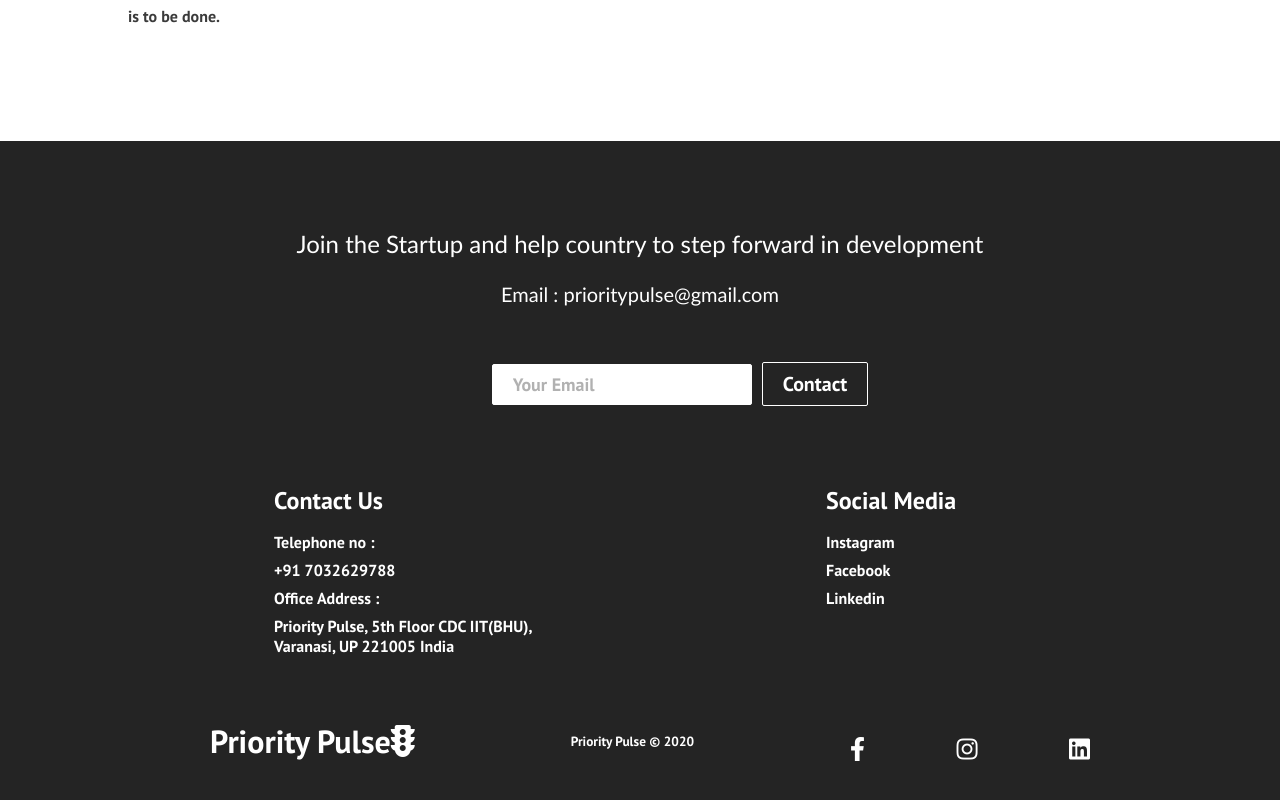
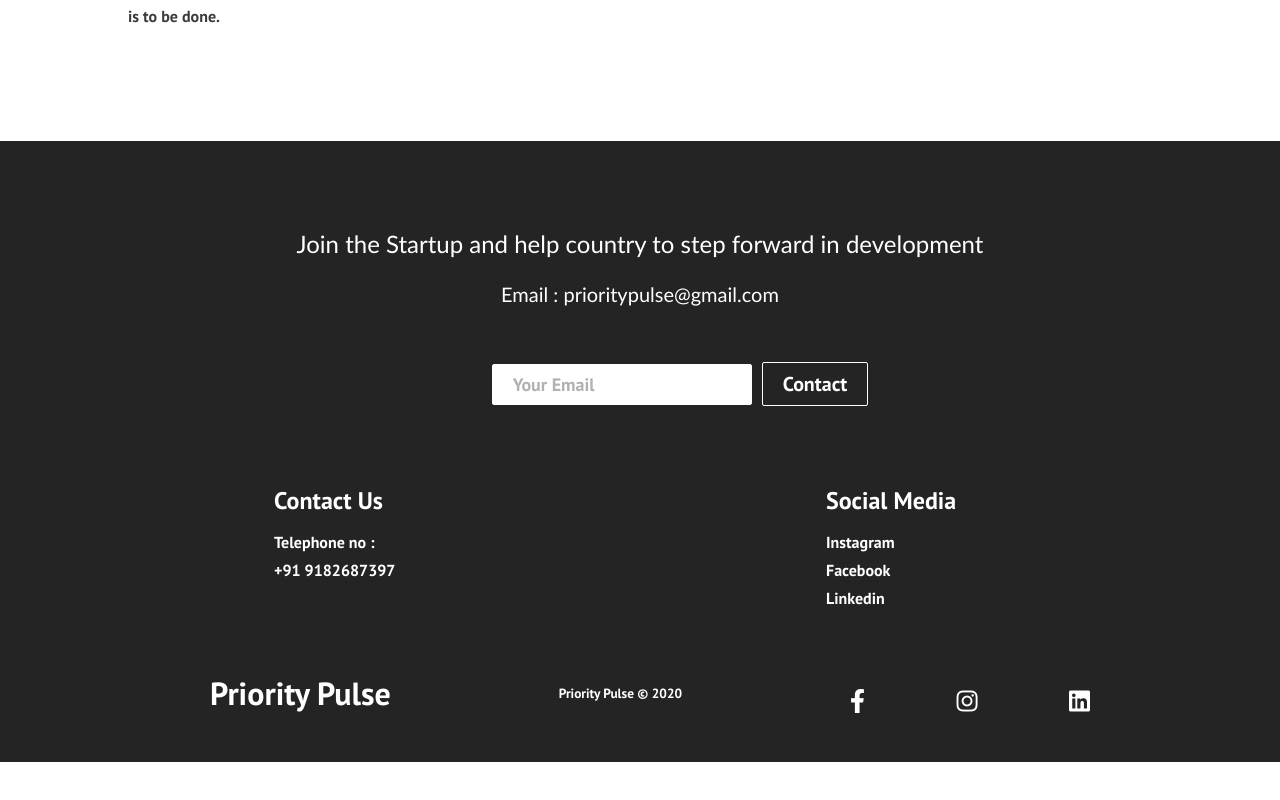
Before and after one commit to jhadesaikiran/Portfolioweb, a React (Create React App) app: page /userweb in a window 1280 px wide. Shown: the part 2129-2929 px from the top of the page. After the commit the page ends 2891 px from the top, so only its background shows below. Built offline with nearby package versions, Linux system fonts and the light colour scheme; some icons are missing.

Commit message:
aftermailicon

```diff
--- a/public/index.html
+++ b/public/index.html
@@ -9,7 +9,7 @@
       name="description"
       content="Web site created using create-react-app"
     />
-    <link rel="apple-touch-icon" href="%PUBLIC_URL%/logo192.png" />
+    <link rel="apple-touch-icon" href="%PUBLIC_URL%/connecting.JPG" />
     <link rel="stylesheet" href="https://pro.fontawesome.com/releases/v5.10.0/css/all.css" integrity="sha384-AYmEC3Yw5cVb3ZcuHtOA93w35dYTsvhLPVnYs9eStHfGJvOvKxVfELGroGkvsg+p" crossorigin="anonymous"/>
     <link
     href="https://fonts.googleapis.com/css2?family=PT+Sans:wght@700&display=swap"
--- a/src/components/Footer.js
+++ b/src/components/Footer.js
@@ -31,10 +31,8 @@
           <div class='footer-link-items'>
             <h2>Contact Us</h2>
             <Link to='/'>Telephone no :</Link>
-            <Link to='/'>+91 7032629788</Link>
-            <Link to='/'>Office Address :</Link>
-            <Link to='/'>Priority Pulse, 5th Floor CDC IIT(BHU), Varanasi, UP 221005 India</Link>
-          </div>
+            <Link to='/'>+91 9182687397</Link>
+               </div>
         </div>
         <div className='footer-link-wrapper'>
 
@@ -52,7 +50,7 @@
           <div class='footer-logo'>
             <Link to='/' className='social-logo'>
               Priority Pulse
-              <i class="fas fa-traffic-light" />
+
             </Link>
           </div>
           <small class='website-rights'>Priority Pulse © 2020</small>
--- a/src/components/Pages/Collabrate.js
+++ b/src/components/Pages/Collabrate.js
@@ -170,8 +170,8 @@
                               <div className="Title">{item.title}</div>
                               <div className="Desc">{item.desc}</div>
                               <div className="clg">{item.clg}</div>
-                              <div className="contact"><i class="fas fa-phone" style={{color:"#343BFC"}}></i>{item.contact}</div>
-                              <div className="contact"><i class="fas fa-envelope" style={{color:"#E55B3C"}}></i>{item.mail}</div>
+                              <div className="contact"><i class="fas fa-phone" style={{color:"#f9a602"}}></i> {`            ${item.contact}`}</div>
+                              <div className="contact"><i class="far fa-envelope" style={{color:"#f9a602"}}></i>{`      ${item.mail}`}</div>
                             </div>
                         )
                     })}
--- a/src/components/Pages/HospitalWeb.js
+++ b/src/components/Pages/HospitalWeb.js
@@ -107,6 +107,7 @@
 
             </div>
             </div>
+
             <div className="hoscoln2">
             <div className="slider">
 
--- a/src/components/Pages/collabratecss.css
+++ b/src/components/Pages/collabratecss.css
@@ -71,7 +71,7 @@
 .colWrapper {
   display: grid;
   grid-template-columns: repeat(4, 1fr);
-  grid-gap: 5px;
+  grid-gap: 1px;
 }
 
 /*vsahfb*/
@@ -166,3 +166,6 @@
     max-width: 350px;
   }
 }
+.contact1 {
+  margin-left: 5px;
+}
```
Also changed, not shown: 1 other file (tests, documents, lock files or other folders).
